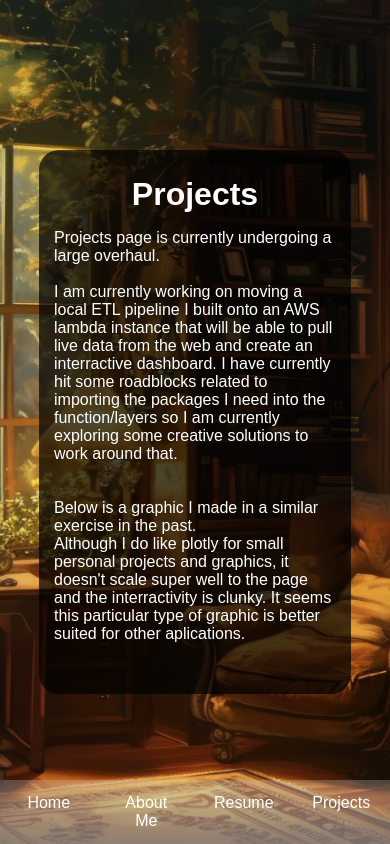
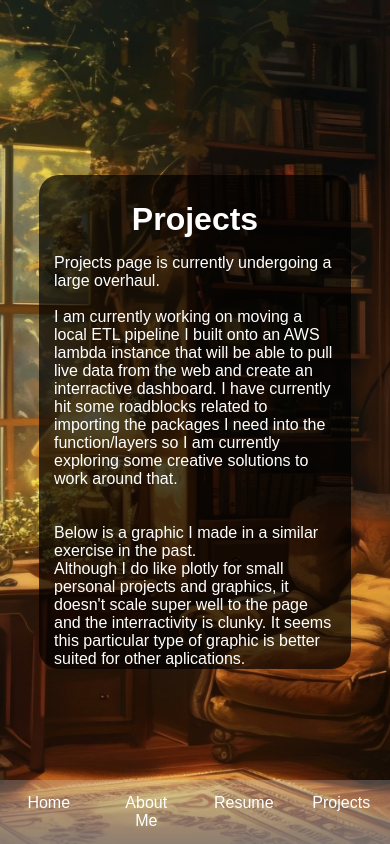
Before and after one commit to krieger-technologies/Personal-Website, a React (Create React App) app: page /projects in a window 390 px wide. Built offline with nearby package versions, Linux system fonts and the light colour scheme.

Commit message:
trying to balance text box config for project and resume pages for mobile and desktop

```diff
--- a/src/styles/projects.css
+++ b/src/styles/projects.css
@@ -32,7 +32,7 @@ body {
   width: 100%; /* Ensure box takes full width up to max-width */
   box-sizing: border-box; /* Include padding in width */
   text-align: left; /* Align text to the left */
-  max-height: calc(100vh - 140px); /* Adjust height to fit within viewport above navbar */
+  height: calc(100vh - 180px); /* Adjust height to fit within viewport above navbar */
   overflow-y: auto; /* Add scrollbar if content overflows */
   position: relative;
   scrollbar-width: thin; /* For Firefox */
@@ -62,7 +62,7 @@ body {
   @media (max-width: 768px) {
 .FirstProject {
   width: 80%; /* Reduce content width on mobile devices */
-  height: calc(100vh - 300px); /* Adjust height to fit within viewport above navbar */
+  height: calc(100vh - 350px); /* Adjust height to fit within viewport above navbar */
   overflow-y: auto;
   max-width: 90%; /* Ensure it does not get too large */
   margin: 20px auto; /* Provide more margin around the edges */
--- a/src/styles/resume.css
+++ b/src/styles/resume.css
@@ -32,7 +32,7 @@ body {
     width: 100%; /* Ensure box takes full width up to max-width */
     box-sizing: border-box; /* Include padding in width */
     text-align: left; /* Align text to the left */
-    max-height: calc(100vh - 140px); /* Adjust height to fit within viewport above navbar */
+    height: calc(100vh - 180px); /* Adjust height to fit within viewport above navbar */
     overflow-y: auto; /* Add scrollbar if content overflows */
     position: relative;
     scrollbar-width: thin; /* For Firefox */
@@ -61,7 +61,7 @@ body {
 @media (max-width: 768px) {
   .ResumeContent {
       width: 80%; /* Reduce content width on mobile devices */
-      height: calc(100vh - 300px); /* Adjust height to fit within viewport above navbar */
+      height: calc(100vh - 350px); /* Adjust height to fit within viewport above navbar */
       overflow-y: auto;
       max-width: 90%; /* Ensure it does not get too large */
       margin: 20px auto; /* Provide more margin around the edges */
```
Also changed, not shown: 6 other files (tests, documents, lock files or other folders).
